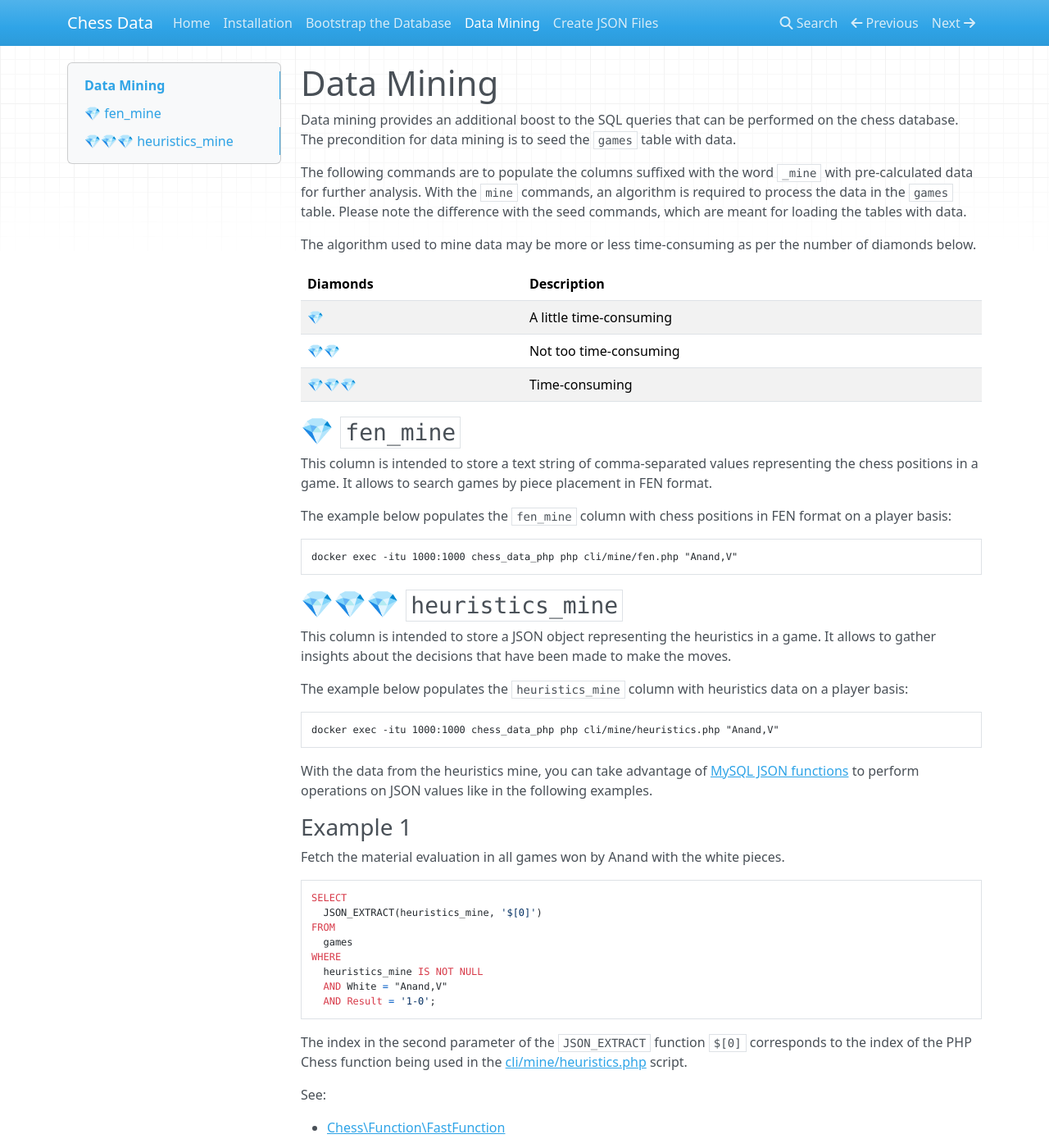
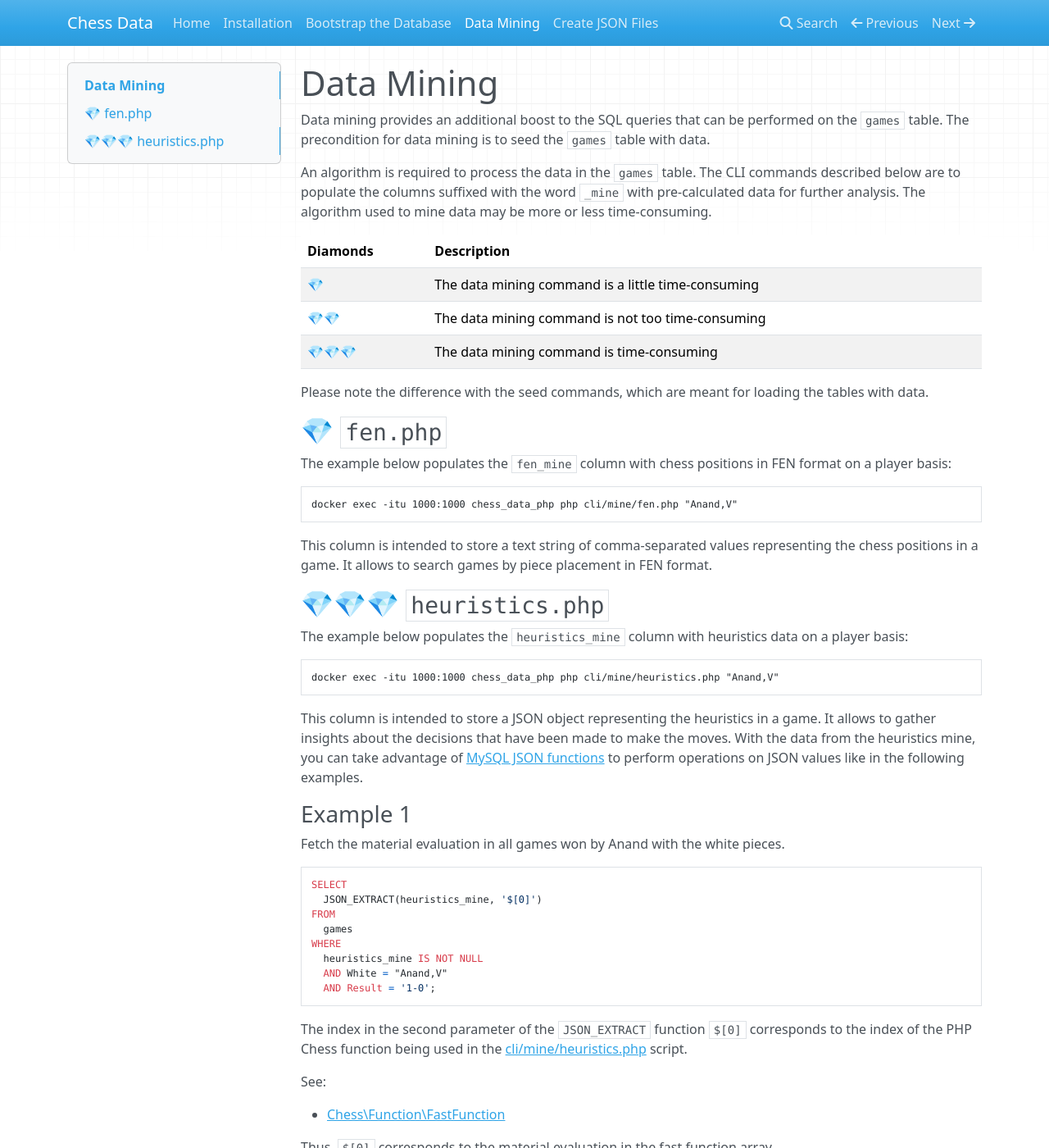
Before and after one commit to chesslablab/chess-data, an MkDocs documentation site: the page built from docs/data-mining.md, in a window 1280 px wide and 1400 px high. Shown: the whole window at 82% size. Built offline with MkDocs 1.6.1, drawn with Linux system fonts in a browser that asks for light colours; nearby versions of some CDN libraries.

Commit message:
Improved the docs

````diff
--- a/docs/data-mining.md
+++ b/docs/data-mining.md
@@ -1,20 +1,18 @@
 # Data Mining
 
-Data mining provides an additional boost to the SQL queries that can be performed on the chess database. The precondition for data mining is to seed the `games` table with data.
+Data mining provides an additional boost to the SQL queries that can be performed on the `games` table. The precondition for data mining is to seed the `games` table with data.
 
-The following commands are to populate the columns suffixed with the word `_mine` with pre-calculated data for further analysis. With the `mine` commands, an algorithm is required to process the data in the `games` table. Please note the difference with the seed commands, which are meant for loading the tables with data.
-
-The algorithm used to mine data may be more or less time-consuming as per the number of diamonds below.
+An algorithm is required to process the data in the `games` table. The CLI commands described below are to populate the columns suffixed with the word `_mine` with pre-calculated data for further analysis. The algorithm used to mine data may be more or less time-consuming.
 
 | Diamonds | Description |
 | :------- | :---------- |
-| 💎 | A little time-consuming |
-| 💎💎 | Not too time-consuming  |
-| 💎💎💎 | Time-consuming |
+| 💎 | The data mining command is a little time-consuming |
+| 💎💎 | The data mining command is not too time-consuming  |
+| 💎💎💎 | The data mining command is time-consuming |
 
-## 💎 `fen_mine`
+Please note the difference with the seed commands, which are meant for loading the tables with data.
 
-This column is intended to store a text string of comma-separated values representing the chess positions in a game. It allows to search games by piece placement in FEN format.
+## 💎 `fen.php`
 
 The example below populates the `fen_mine` column with chess positions in FEN format on a player basis:
 
@@ -22,9 +20,9 @@ The example below populates the `fen_mine` column with chess positions in FEN fo
 docker exec -itu 1000:1000 chess_data_php php cli/mine/fen.php "Anand,V"
 ```
 
-## 💎💎💎 `heuristics_mine`
+This column is intended to store a text string of comma-separated values representing the chess positions in a game. It allows to search games by piece placement in FEN format.
 
-This column is intended to store a JSON object representing the heuristics in a game. It allows to gather insights about the decisions that have been made to make the moves.
+## 💎💎💎 `heuristics.php`
 
 The example below populates the `heuristics_mine` column with heuristics data on a player basis:
 
@@ -32,7 +30,7 @@ The example below populates the `heuristics_mine` column with heuristics data on
 docker exec -itu 1000:1000 chess_data_php php cli/mine/heuristics.php "Anand,V"
 ```
 
-With the data from the heuristics mine, you can take advantage of [MySQL JSON functions](https://dev.mysql.com/doc/refman/8.0/en/json-functions.html) to perform operations on JSON values like in the following examples.
+This column is intended to store a JSON object representing the heuristics in a game. It allows to gather insights about the decisions that have been made to make the moves. With the data from the heuristics mine, you can take advantage of [MySQL JSON functions](https://dev.mysql.com/doc/refman/8.0/en/json-functions.html) to perform operations on JSON values like in the following examples.
 
 ### Example 1
 
````
